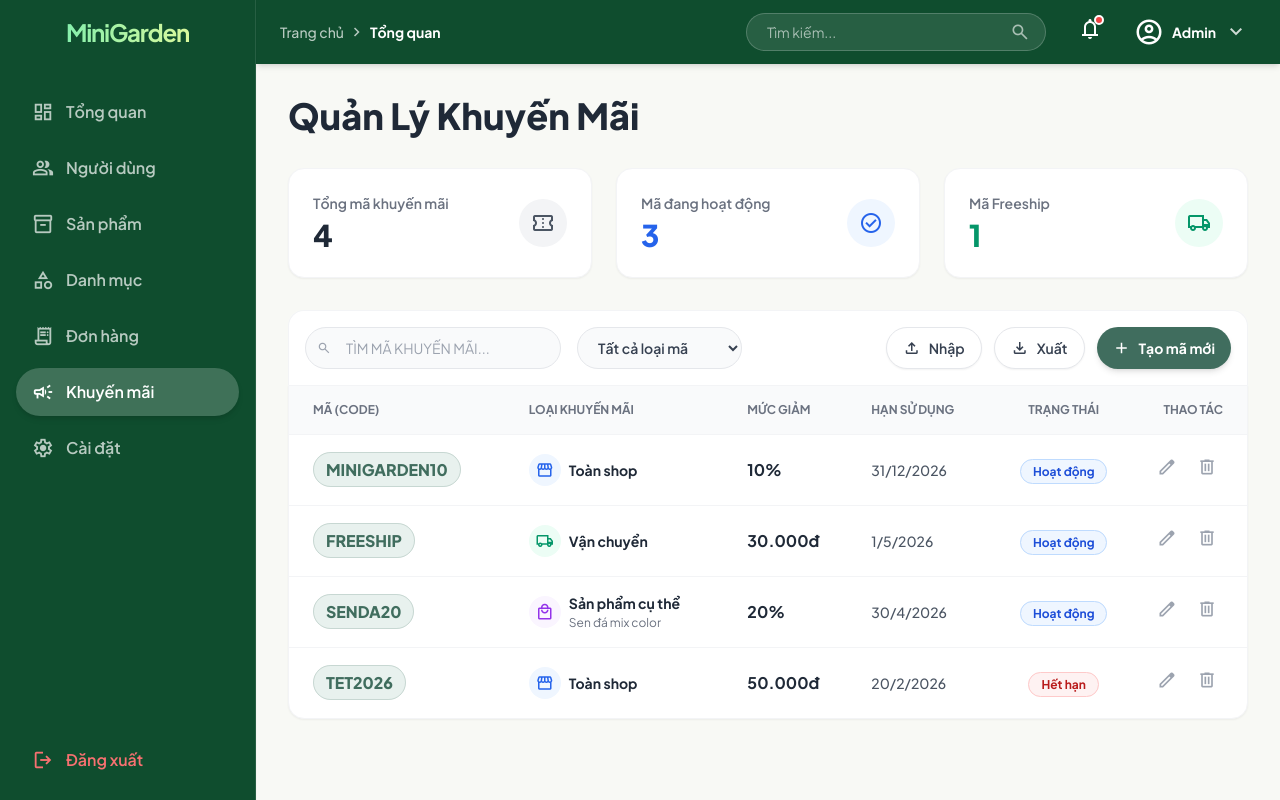
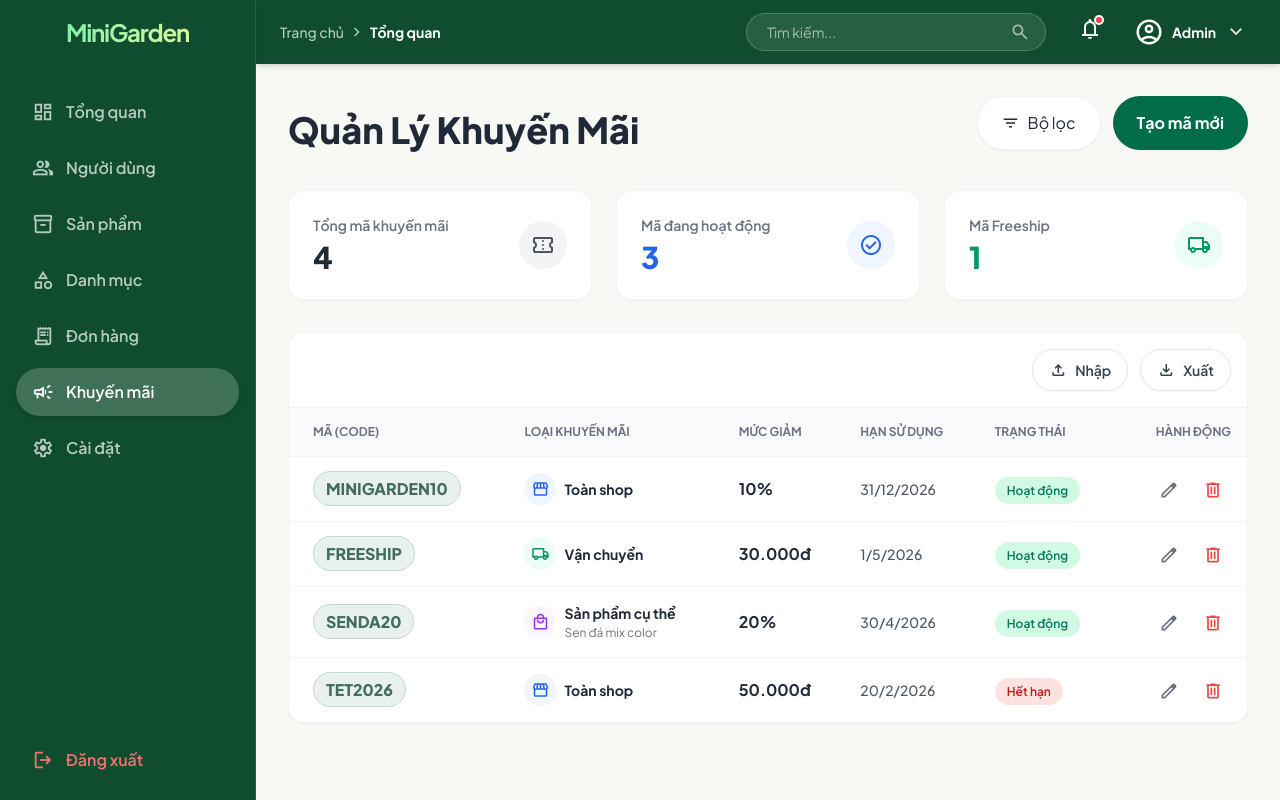
Before and after one commit to tugiaman22130162/WebBanCayCanhMini-CDW, a React (Vite) app in the folder frontend/: page /admin/promotions in a window 1280 px wide. Built offline with nearby package versions, Linux system fonts and the light colour scheme.

Commit message:
Chinh sua nut them va nut phan trang file quan ly san pham

```diff
--- a/frontend/src/pages/admin/pages/PromotionManagement.tsx
+++ b/frontend/src/pages/admin/pages/PromotionManagement.tsx
@@ -28,8 +28,9 @@ export default function PromotionManagement() {
     const [promotions, setPromotions] = useState<Promotion[]>(initialPromos);
 
     // States bộ lọc
-    const [searchTerm, setSearchTerm] = useState("");
-    const [typeFilter, setTypeFilter] = useState<PromoType | 'ALL'>('ALL');
+    const [isFilterPanelOpen, setIsFilterPanelOpen] = useState(false);
+    const [currentFilters, setCurrentFilters] = useState<{type: PromoType | 'ALL', status: PromoStatus | 'ALL'}>({ type: 'ALL', status: 'ALL' });
+    const [tempFilters, setTempFilters] = useState<{type: PromoType | 'ALL', status: PromoStatus | 'ALL'}>({ type: 'ALL', status: 'ALL' });
 
     // States phân trang
     const [currentPage, setCurrentPage] = useState(1);
@@ -43,14 +44,14 @@ export default function PromotionManagement() {
     const [isDeleteModalOpen, setIsDeleteModalOpen] = useState(false);
     const [promoToDelete, setPromoToDelete] = useState<number | null>(null);
 
-    // Xử lý Lọc & Tìm kiếm
+    // Xử lý Lọc
     const filteredPromos = useMemo(() => {
         return promotions.filter(promo => {
-            const matchSearch = promo.code.toLowerCase().includes(searchTerm.toLowerCase());
-            const matchType = typeFilter === 'ALL' || promo.type === typeFilter;
-            return matchSearch && matchType;
+            const matchType = currentFilters.type === 'ALL' || promo.type === currentFilters.type;
+            const matchStatus = currentFilters.status === 'ALL' || promo.status === currentFilters.status;
+            return matchType && matchStatus;
         });
-    }, [promotions, searchTerm, typeFilter]);
+    }, [promotions, currentFilters]);
 
     // Xử lý Phân trang
     const totalPages = Math.ceil(filteredPromos.length / itemsPerPage);
@@ -133,6 +134,20 @@ export default function PromotionManagement() {
         }
     };
 
+    const handleApplyFilters = () => {
+        setCurrentFilters(tempFilters);
+        setIsFilterPanelOpen(false);
+        setCurrentPage(1);
+    };
+
+    const handleClearFilters = () => {
+        const clearedFilters = { type: 'ALL' as const, status: 'ALL' as const };
+        setTempFilters(clearedFilters);
+        setCurrentFilters(clearedFilters);
+        setIsFilterPanelOpen(false);
+        setCurrentPage(1);
+    };
+
     // Helpers hiển thị
     const getTypeLabel = (type: PromoType) => {
         switch (type) {
@@ -150,8 +165,85 @@ export default function PromotionManagement() {
                 <AdminHeader />
 
                 <main className="p-6 md:p-8 flex-1 overflow-y-auto">
-                    <div className="mb-8">
-                        <h2 className="text-3xl md:text-4xl font-extrabold mb-2 text-gray-800">Quản Lý Khuyến Mãi</h2>
+                    <div className="flex justify-between items-end mb-10">
+                        <div>
+                            <h2 className="text-4xl font-extrabold text-gray-800">Quản Lý Khuyến Mãi</h2>
+                        </div>
+
+                        <div className="flex gap-3">
+                            <div className="relative">
+                                <button
+                                    onClick={() => {
+                                        setTempFilters(currentFilters);
+                                        setIsFilterPanelOpen(true);
+                                    }}
+                                    className="px-6 py-3 rounded-xl bg-white flex items-center gap-2 hover:bg-gray-50 transition shadow-sm border border-gray-100"
+                                >
+                                    <span className="material-symbols-outlined text-lg">filter_list</span>
+                                    Bộ lọc
+                                </button>
+
+                                {isFilterPanelOpen && (
+                                    <div className="absolute top-full right-0 mt-2 w-72 bg-white rounded-2xl shadow-xl border z-20 animate-in fade-in slide-in-from-top-2">
+                                        <div className="p-5 border-b">
+                                            <div className="flex justify-between items-center">
+                                                <h4 className="font-bold text-gray-800">Bộ lọc</h4>
+                                                <button onClick={() => setIsFilterPanelOpen(false)} className="p-1 rounded-full text-gray-500 hover:text-red-500 hover:bg-red-50 transition">
+                                                    <span className="material-symbols-outlined text-xl">close</span>
+                                                </button>
+                                            </div>
+                                        </div>
+
+                                        <div className="p-5 space-y-6 max-h-[60vh] overflow-y-auto">
+                                            <div>
+                                                <label className="block text-xs font-bold uppercase text-gray-500 mb-3">Loại khuyến mãi</label>
+                                                <div className="space-y-2">
+                                                    {(['ALL', 'ALL_PRODUCTS', 'SPECIFIC_PRODUCT', 'SHIPPING'] as const).map(type => (
+                                                        <label key={type} className="flex items-center gap-2 cursor-pointer text-sm">
+                                                            <input
+                                                                type="radio"
+                                                                name="type"
+                                                                value={type}
+                                                                checked={tempFilters.type === type}
+                                                                onChange={(e) => setTempFilters({ ...tempFilters, type: e.target.value as any })}
+                                                                className="w-4 h-4 text-primary focus:ring-primary focus:ring-offset-0 cursor-pointer"
+                                                            />
+                                                            <span>{type === 'ALL' ? 'Tất cả' : type === 'ALL_PRODUCTS' ? 'Toàn shop' : type === 'SPECIFIC_PRODUCT' ? 'Sản phẩm cụ thể' : 'Vận chuyển'}</span>
+                                                        </label>
+                                                    ))}
+                                                </div>
+                                            </div>
+                                            <div>
+                                                <label className="block text-xs font-bold uppercase text-gray-500 mb-3">Trạng thái</label>
+                                                <div className="space-y-2">
+                                                    {(['ALL', 'ACTIVE', 'EXPIRED', 'HIDDEN'] as const).map(status => (
+                                                        <label key={status} className="flex items-center gap-2 cursor-pointer text-sm">
+                                                            <input
+                                                                type="radio"
+                                                                name="status"
+                                                                value={status}
+                                                                checked={tempFilters.status === status}
+                                                                onChange={(e) => setTempFilters({ ...tempFilters, status: e.target.value as any })}
+                                                                className="w-4 h-4 text-primary focus:ring-primary focus:ring-offset-0 cursor-pointer"
+                                                            />
+                                                            <span>{status === 'ALL' ? 'Tất cả' : status === 'ACTIVE' ? 'Hoạt động' : status === 'EXPIRED' ? 'Hết hạn' : 'Đang ẩn'}</span>
+                                                        </label>
+                                                    ))}
+                                                </div>
+                                            </div>
+                                        </div>
+
+                                        <div className="bg-gray-50 p-4 flex justify-end gap-3 rounded-b-2xl border-t">
+                                            <button onClick={handleClearFilters} className="px-4 py-2 text-sm font-semibold rounded-lg border bg-white hover:bg-gray-100 transition">Xóa lọc</button>
+                                            <button onClick={handleApplyFilters} className="px-4 py-2 text-sm font-semibold rounded-lg bg-primary text-white hover:bg-[#2f5146] transition">Áp dụng</button>
+                                        </div>
+                                    </div>
+                                )}
+                            </div>
+                            <button onClick={handleOpenAddModal} className="px-6 py-3 rounded-xl bg-primary text-on-primary font-bold hover:bg-[#2f5146] transition-colors shadow-sm">
+                                Tạo mã mới
+                            </button>
+                        </div>
                     </div>
 
                     {/* STATS */}
@@ -186,41 +278,13 @@ export default function PromotionManagement() {
                     </div>
 
                     {/* TOOLBAR */}
-                    <div className="bg-white p-4 rounded-t-2xl border border-gray-100 border-b-0 flex flex-col lg:flex-row justify-between gap-4 items-center">
-                        <div className="flex flex-col sm:flex-row gap-4 w-full lg:w-auto">
-                            {/* Search */}
-                            <div className="relative w-full sm:w-64">
-                                <span className="material-symbols-outlined absolute left-3 top-1/2 -translate-y-1/2 text-gray-400 text-sm">search</span>
-                                <input
-                                    type="text"
-                                    placeholder="Tìm mã khuyến mãi..."
-                                    value={searchTerm}
-                                    onChange={(e) => {setSearchTerm(e.target.value); setCurrentPage(1);}}
-                                    className="w-full pl-10 pr-4 py-2.5 bg-gray-50 rounded-xl border border-gray-200 focus:border-[#406D5E] focus:ring-1 focus:ring-[#406D5E] outline-none text-sm transition-all uppercase"
-                                />
-                            </div>
-                            {/* Filter */}
-                            <select
-                                value={typeFilter}
-                                onChange={(e) => {setTypeFilter(e.target.value as PromoType | 'ALL'); setCurrentPage(1);}}
-                                className="px-4 py-2.5 bg-gray-50 rounded-xl border border-gray-200 focus:border-[#406D5E] focus:ring-1 outline-none text-sm font-semibold text-gray-700 cursor-pointer"
-                            >
-                                <option value="ALL">Tất cả loại mã</option>
-                                <option value="ALL_PRODUCTS">Toàn shop</option>
-                                <option value="SPECIFIC_PRODUCT">Sản phẩm cụ thể</option>
-                                <option value="SHIPPING">Vận chuyển</option>
-                            </select>
-                        </div>
-
+                    <div className="bg-white p-4 rounded-t-2xl border border-gray-100 border-b-0 flex justify-end gap-4 items-center">
                         <div className="flex flex-wrap gap-3 w-full lg:w-auto justify-end">
                             <button onClick={handleImport} className="px-4 py-2.5 flex items-center gap-2 rounded-xl bg-white border border-gray-200 text-gray-700 font-semibold text-sm hover:bg-gray-50 transition-colors shadow-sm">
                                 <span className="material-symbols-outlined text-[18px]">upload</span> Nhập
                             </button>
                             <button onClick={handleExport} className="px-4 py-2.5 flex items-center gap-2 rounded-xl bg-white border border-gray-200 text-gray-700 font-semibold text-sm hover:bg-gray-50 transition-colors shadow-sm">
                                 <span className="material-symbols-outlined text-[18px]">download</span> Xuất
-                            </button>
-                            <button onClick={handleOpenAddModal} className="px-4 py-2.5 flex items-center gap-2 rounded-xl bg-[#406D5E] text-white font-bold text-sm hover:bg-[#2f5146] transition-colors shadow-md">
-                                <span className="material-symbols-outlined text-[18px]">add</span> Tạo mã mới
                             </button>
                         </div>
                     </div>
@@ -235,8 +299,8 @@ export default function PromotionManagement() {
                                         <th className="text-left p-4">Loại Khuyến Mãi</th>
                                         <th className="text-left p-4">Mức Giảm</th>
                                         <th className="text-left p-4">Hạn Sử Dụng</th>
-                                        <th className="text-center p-4">Trạng thái</th>
-                                        <th className="text-right p-4 pr-6 w-28">Thao tác</th>
+                                        <th className="text-left p-4">Trạng thái</th>
+                                        <th className="text-right p-4">Hành động</th>
                                     </tr>
                                 </thead>
                                 <tbody>
@@ -269,21 +333,21 @@ export default function PromotionManagement() {
                                                 <td className="p-4 text-sm text-gray-600 font-medium">
                                                     {new Date(promo.expiryDate).toLocaleDateString('vi-VN')}
                                                 </td>
-                                                <td className="p-4 text-center">
-                                                    <span className={`text-xs font-bold px-3 py-1 rounded-full border ${
-                                                        promo.status === 'ACTIVE' ? 'bg-blue-50 text-blue-700 border-blue-200' :
-                                                        promo.status === 'EXPIRED' ? 'bg-red-50 text-red-700 border-red-200' :
-                                                        'bg-gray-100 text-gray-600 border-gray-200'
+                                                <td className="p-4">
+                                                    <span className={`text-xs font-semibold px-3 py-1.5 rounded-full ${
+                                                        promo.status === 'ACTIVE' ? 'text-emerald-700 bg-emerald-100' :
+                                                        promo.status === 'EXPIRED' ? 'text-red-700 bg-red-100' :
+                                                        'text-gray-700 bg-gray-100'
                                                     }`}>
                                                         {promo.status === 'ACTIVE' ? 'Hoạt động' : promo.status === 'EXPIRED' ? 'Hết hạn' : 'Đang ẩn'}
                                                     </span>
                                                 </td>
-                                                <td className="p-4 pr-6 text-right space-x-2">
-                                                    <button onClick={() => handleOpenEditModal(promo)} className="p-1.5 text-gray-400 hover:text-blue-600 hover:bg-blue-50 rounded-lg transition-colors" title="Sửa">
-                                                        <span className="material-symbols-outlined text-[20px]">edit</span>
+                                                <td className="p-4 text-right space-x-2">
+                                                    <button onClick={() => handleOpenEditModal(promo)} className="group px-2 py-1 text-sm rounded hover:bg-gray-100 transition" title="Chỉnh sửa">
+                                                        <span className="material-symbols-outlined text-[20px] align-middle text-gray-500 group-hover:text-primary transition-colors">edit</span>
                                                     </button>
-                                                    <button onClick={() => {setPromoToDelete(promo.id); setIsDeleteModalOpen(true);}} className="p-1.5 text-gray-400 hover:text-red-600 hover:bg-red-50 rounded-lg transition-colors" title="Xóa">
-                                                        <span className="material-symbols-outlined text-[20px]">delete</span>
+                                                    <button onClick={() => {setPromoToDelete(promo.id); setIsDeleteModalOpen(true);}} className="group px-2 py-1 text-sm rounded hover:bg-red-50 transition" title="Xóa">
+                                                        <span className="material-symbols-outlined text-[20px] align-middle text-red-500 group-hover:text-red-700 transition-colors">delete</span>
                                                     </button>
                                                 </td>
                                             </tr>
@@ -293,25 +357,24 @@ export default function PromotionManagement() {
                             </table>
                         </div>
 
+                    </div>
+
                     {/* PAGINATION */}
                     {totalPages > 1 && (
-                            <div className="p-4 border-t border-gray-100 flex items-center justify-between">
-                                <span className="text-sm text-gray-500">
-                                    Hiển thị {(currentPage - 1) * itemsPerPage + 1} - {Math.min(currentPage * itemsPerPage, filteredPromos.length)} trong {filteredPromos.length}
-                                </span>
-                                <div className="flex gap-1">
+                        <div className="flex justify-center items-center mt-6 text-sm text-on-surface-variant">
+                            <div className="flex flex-wrap justify-center gap-2">
                                 <button
                                     onClick={() => setCurrentPage(p => Math.max(1, p - 1))}
                                     disabled={currentPage === 1}
-                                        className="w-8 h-8 flex items-center justify-center rounded-lg border border-gray-200 text-gray-600 hover:bg-gray-50 disabled:opacity-50 disabled:cursor-not-allowed transition-colors"
+                                    className="px-3 py-1 rounded border disabled:opacity-50 disabled:cursor-not-allowed hover:bg-gray-50 transition"
                                 >
-                                        <span className="material-symbols-outlined text-sm">chevron_left</span>
+                                    ‹
                                 </button>
                                 {Array.from({ length: totalPages }, (_, i) => i + 1).map(page => (
                                     <button
                                         key={page}
                                         onClick={() => setCurrentPage(page)}
-                                            className={`w-8 h-8 flex items-center justify-center rounded-lg text-sm font-bold transition-colors ${currentPage === page ? 'bg-[#406D5E] text-white border border-[#406D5E]' : 'border border-gray-200 text-gray-600 hover:bg-gray-50'}`}
+                                        className={`px-3 py-1 rounded transition ${currentPage === page ? 'bg-primary text-white font-bold' : 'border hover:bg-gray-50'}`}
                                     >
                                         {page}
                                     </button>
@@ -319,14 +382,13 @@ export default function PromotionManagement() {
                                 <button
                                     onClick={() => setCurrentPage(p => Math.min(totalPages, p + 1))}
                                     disabled={currentPage === totalPages}
-                                        className="w-8 h-8 flex items-center justify-center rounded-lg border border-gray-200 text-gray-600 hover:bg-gray-50 disabled:opacity-50 disabled:cursor-not-allowed transition-colors"
+                                    className="px-3 py-1 rounded border disabled:opacity-50 disabled:cursor-not-allowed hover:bg-gray-50 transition"
                                 >
-                                        <span className="material-symbols-outlined text-sm">chevron_right</span>
+                                    ›
                                 </button>
                             </div>
                         </div>
                     )}
-                    </div>
                 </main>
             </div>
 
```
Lines whose indentation alone changed are shown as unchanged.
